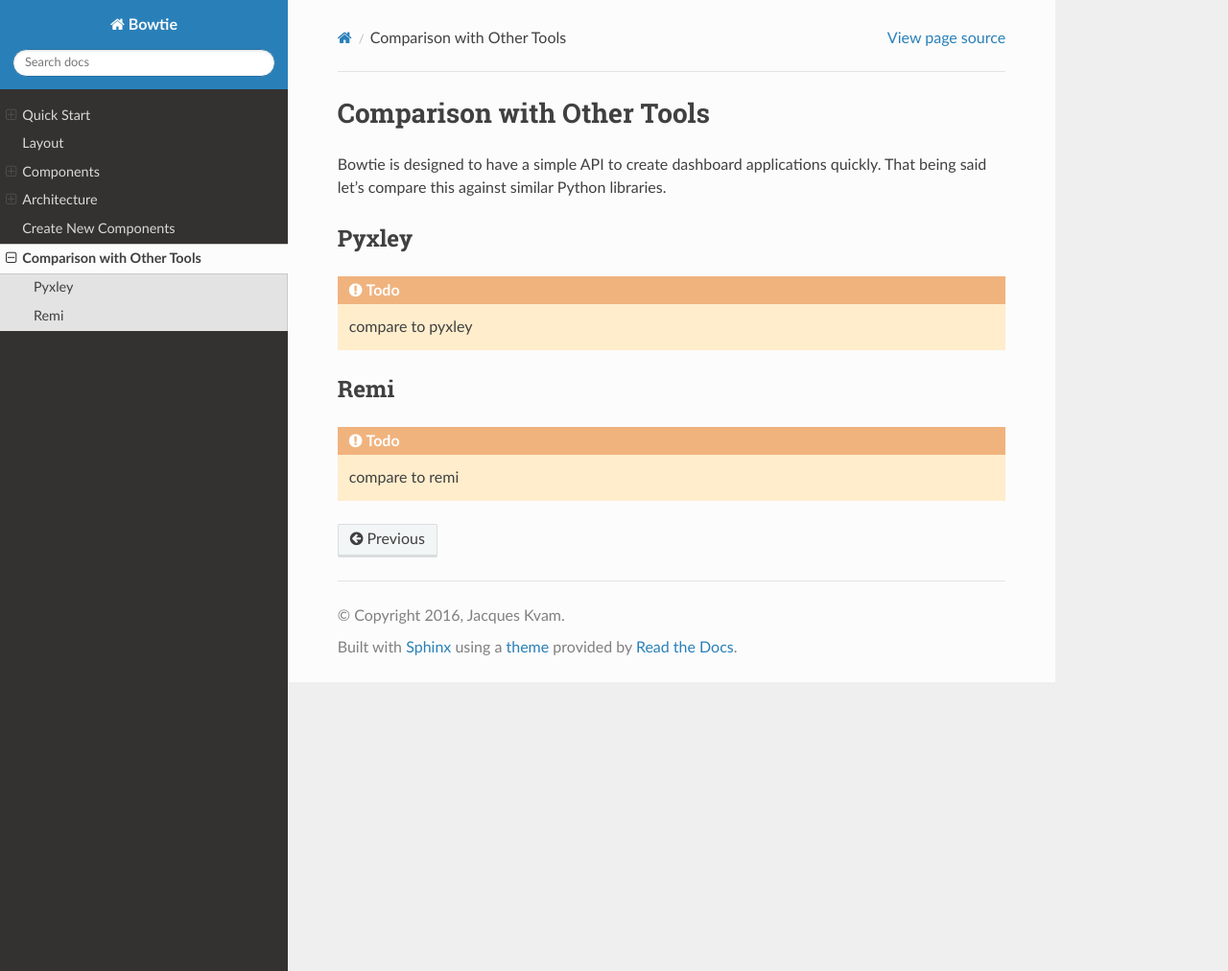
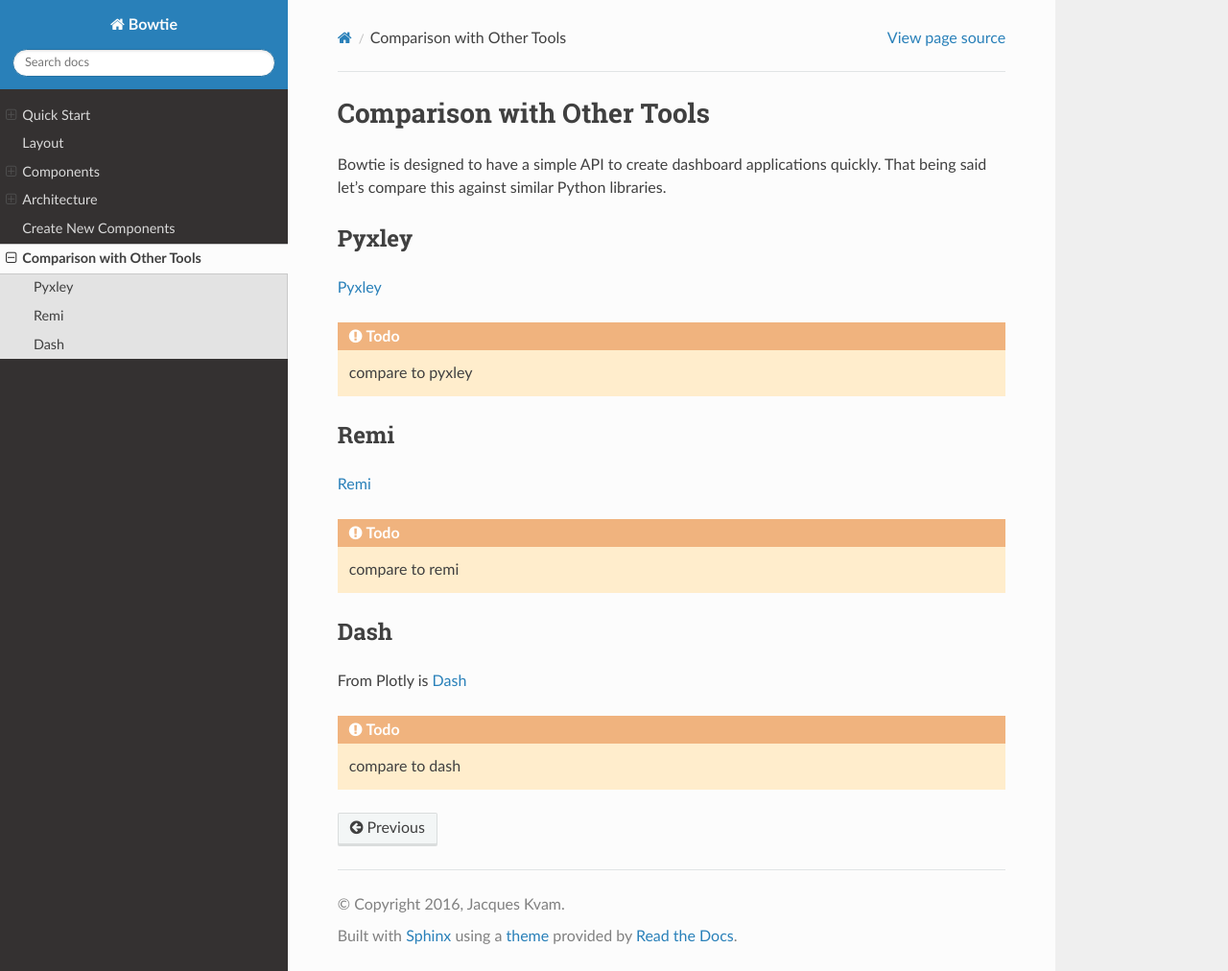
Before and after one commit to jwkvam/bowtie, a Sphinx documentation site: the page built from doc/comparison.rst, in a window 1280 px wide and 1012 px high. Shown: the whole window at 96% size. Built offline with Sphinx 7.4.7 and the Read the Docs theme 2.0.0, drawn with Linux system fonts in a browser that asks for light colours.

Commit message:
add todo compare to Dash

```diff
--- a/doc/comparison.rst
+++ b/doc/comparison.rst
@@ -11,10 +11,24 @@
 
 Pyxley
 ------
+
+`Pyxley <http://pyxley.readthedocs.io/en/latest/index.html>`_
+
 .. todo::
     compare to pyxley
 
 Remi
 ----
+
+`Remi <https://github.com/dddomodossola/remi>`_
+
 .. todo::
     compare to remi
+
+Dash
+----
+
+From Plotly is `Dash <https://github.com/plotly/dash>`_
+
+.. todo::
+    compare to dash
```
